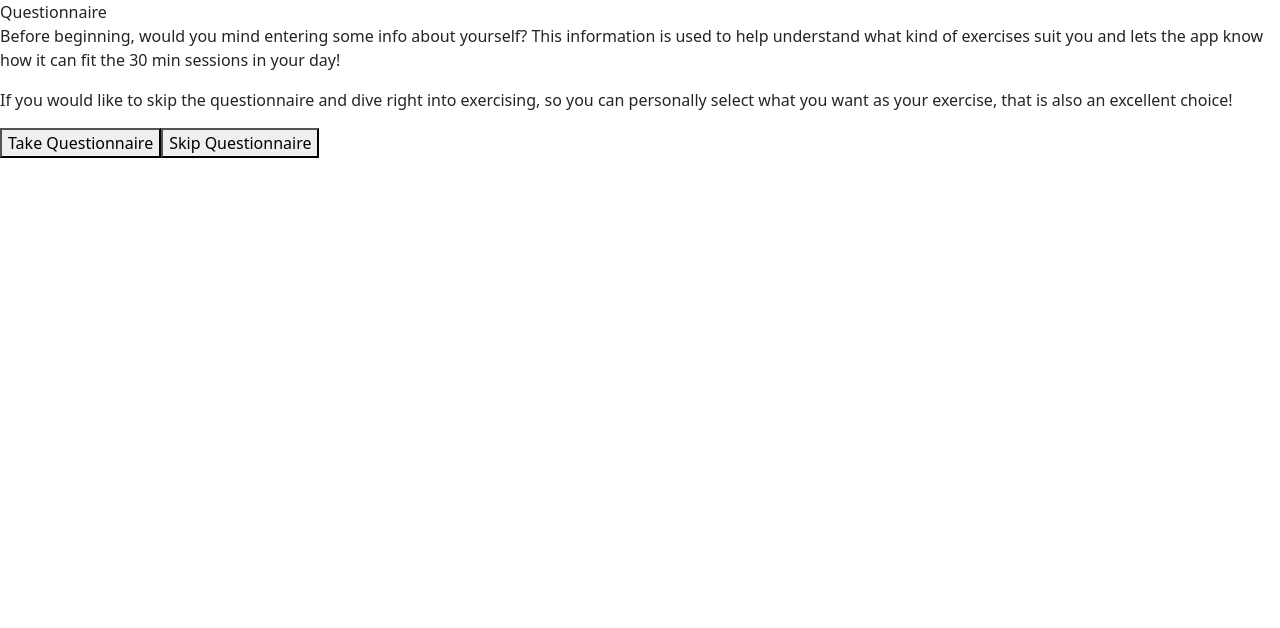
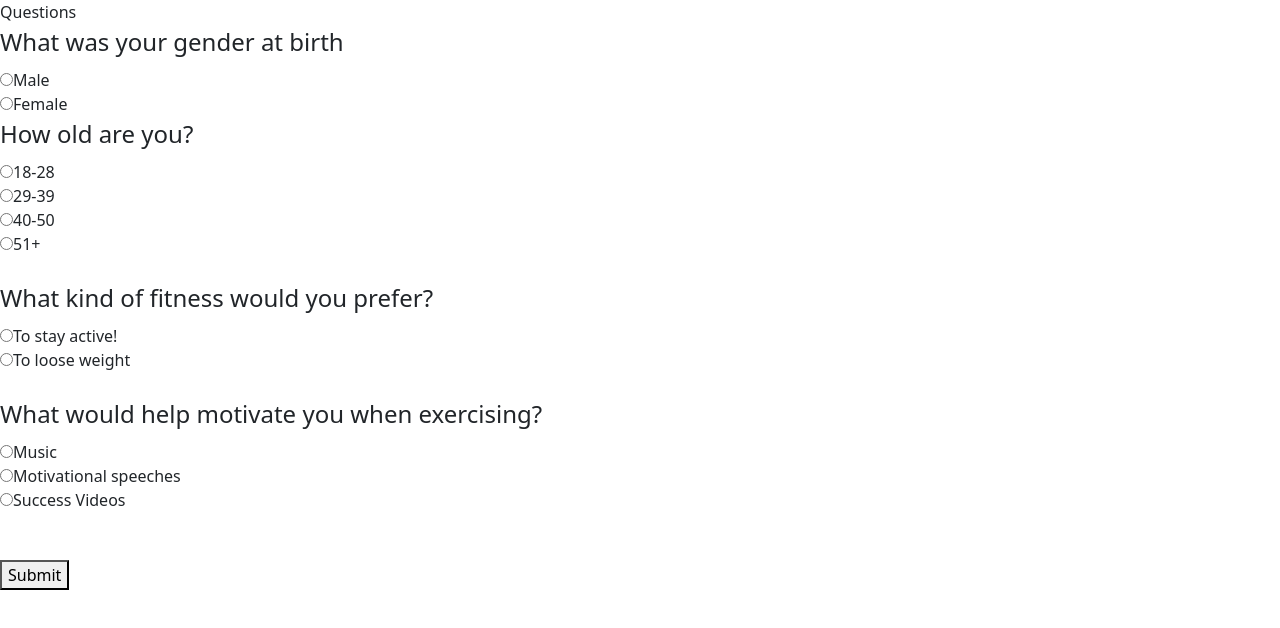
Before and after one commit to calvinalee2006/Beginners-guide-to-fitness, a React (Create React App) app: page /questions in a window 1280 px wide. Shown: the top 628 px of the page. Built offline with nearby package versions, Linux system fonts and the light colour scheme.

Commit message:
trying to work with bootstrap radio buttons

```diff
--- a/src/App.js
+++ b/src/App.js
@@ -1,8 +1,7 @@
 import React from 'react';
 import Introduction from './components/introduction';
-import Questions from './components/questions';
-import Sex from './components/sex';
-import Male from './components/male';
+import Questions from './components/beginning';
+import Male from './components/questions';
 import {BrowserRouter as Router, Route, Routes} from 'react-router-dom';
 
  export default function App() {
@@ -10,9 +9,8 @@ import {BrowserRouter as Router, Route, Routes} from 'react-router-dom';
     <Router>
       <Routes>
         <Route path= "/" element={<Introduction />} />
-        <Route path="/questions" element= {<Questions />} />
-        <Route path="/sex" element= {<Sex />} />
-        <Route path="/male" element= {<Male />} />
+        <Route path="/beginning" element= {<Questions />} />
+        <Route path="/questions" element= {<Male />} />
       </Routes>
     </Router>
   );
--- /dev/null
+++ b/src/components/beginning.js
@@ -0,0 +1,23 @@
+import React from 'react';
+import {NavLink} from 'react-router-dom'
+import 'bootstrap/dist/css/bootstrap.min.css'
+
+export default function Questions() {
+    return (
+        <>
+        <p>Before beginning, would you mind entering some info about yourself? This information
+            is used to help understand what kind of exercises suit you and lets the app know how
+            it can fit the 30 min sessions in your day!
+        </p>
+        <p>If you would like to skip the questionnaire and dive right into exercising, so you
+            can personally select what you want as your exercise, that is also an excellent
+            choice! </p>
+            <NavLink to="/questions">
+            <button>Take Questionnaire</button>
+            </NavLink>
+            <NavLink to="/exercise">
+            <button>Skip Questionnaire</button>
+            </NavLink>
+        </>
+    )
+}
--- a/src/components/introduction.js
+++ b/src/components/introduction.js
@@ -16,7 +16,7 @@ export default function introduction() {
         <p>This app is to get you moving for just 30 minutes a day! Minimum cardio or
           small at home exercises to do to make sure you are keeping healthy and keeping your heartbeat up,
           at the same time focusing clearing your mind of stress for the days ahead! </p>
-          <NavLink to="/questions">
+          <NavLink to="/beginning">
             <button>Next</button>
             </NavLink>
 
--- a/src/components/questions.js
+++ b/src/components/questions.js
@@ -1,24 +1,175 @@
-import React from 'react';
+import React, {useState} from 'react';
 import {NavLink} from 'react-router-dom'
 import 'bootstrap/dist/css/bootstrap.min.css'
+import Form from 'react-bootstrap/Form';
 
-export default function Questions() {
+//Buttons show clicked in console but not on page, continue investigation. Css issue?
+
+export default function male() {
+    const[formData, setFormData] = useState(
+        {gender: "", userAge: "", goals:"", motivate: ""
+            }
+        )
+
+    function handleChange(event){
+        const{name, value, type, checked} = event.target
+       setFormData(prevFormData => {
+        return {
+            ...prevFormData,
+            [name]: type === 'checkbox' ? checked : value
+        }
+       })
+    }
+
+    function handleSubmit(event) {
+        event.preventDefault()
+        console.log(formData)
+       }
+
     return (
         <>
-        <header>Questionnaire</header>
-        <p>Before beginning, would you mind entering some info about yourself? This information
-            is used to help understand what kind of exercises suit you and lets the app know how
-            it can fit the 30 min sessions in your day!
-        </p>
-        <p>If you would like to skip the questionnaire and dive right into exercising, so you
-            can personally select what you want as your exercise, that is also an excellent
-            choice! </p>
-            <NavLink to="/sex">
-            <button>Take Questionnaire</button>
-            </NavLink>
-            <NavLink to="/exercise">
-            <button>Skip Questionnaire</button>
-            </NavLink>
+        <header>Questions</header>
+
+<Form onSubmit={handleSubmit}>
+
+    <fieldset>
+    <legend>What was your gender at birth</legend>
+        <input
+        type='radio'
+        id = 'male'
+        name = 'gender'
+        value = 'male'
+        checked={formData.male === "male"}
+        onChange={handleChange}/>
+        <label htmlFor="male"> Male </label>
+                <br />
+
+        <input
+        type='radio'
+        id='female'
+        name='gender'
+        value = 'female'
+        checked={formData.female === "female"}
+        onChange={handleChange}/>
+        <label htmlFor="female"> Female </label>
+                <br />
+    </fieldset>
+            <fieldset>
+                <legend>How old are you?</legend>
+
+                <input
+                type='radio'
+                id="young"
+                name="userAge"
+                value="young"
+                checked={formData.young === "young"}
+                onChange={handleChange}
+                />
+                <label htmlFor="young"> 18-28 </label>
+                <br />
+
+                <input
+                type='radio'
+                id="middleAged"
+                name="userAge"
+                value="middleAged"
+                checked={formData.middleAged === "middleAged"}
+                onChange={handleChange}
+                />
+                <label htmlFor="middleAged"> 29-39 </label>
+                <br />
+
+                <input
+                type='radio'
+                id="older"
+                name="userAge"
+                value="older"
+                checked={formData.older === "older"}
+                onChange={handleChange}
+                />
+                <label htmlFor="older"> 40-50 </label>
+                <br />
+
+                <input
+                type='radio'
+                id="senior"
+                name="userAge"
+                value="senior"
+                checked={formData.senior === "senior"}
+                onChange={handleChange}
+                />
+                <label htmlFor="senior"> 51+ </label>
+                <br />
+            </fieldset>
+            <br />
+
+            <fieldset>
+                <legend>What kind of fitness would you prefer?</legend>
+
+                <input
+                type="radio"
+                id="active"
+                name="goals"
+                value="active"
+                checked = {formData.active === "active"}
+                onChange={handleChange}
+                />
+                <label htmlFor='active'>To stay active!</label>
+                <br />
+
+                <input
+                type="radio"
+                id="weight"
+                name="goals"
+                value= "weight"
+                checked = {formData.weight === "weight"}
+                onChange={handleChange}
+                />
+                <label htmlFor="weight"> To loose weight</label>
+            </fieldset>
+            <br />
+
+            <fieldset>
+                <legend>What would help motivate you when exercising?</legend>
+
+                <input
+                type ="radio"
+                id="music"
+                name = "motivate"
+                value="music"
+                checked = {formData.music === 'music'}
+                onChange={handleChange}
+                />
+                <label htmlFor = "music"> Music</label>
+                <br />
+
+                <input
+                type ="radio"
+                id="speeches"
+                name ="motivate"
+                value ="speeches"
+                checked = {formData.speeches === "speeches"}
+                onChange = {handleChange}
+                />
+                <label htmlFor = "speeches">Motivational speeches</label>
+                <br />
+
+                <input
+                type = "radio"
+                id="videos"
+                name ="motivate"
+                value ="videos"
+                checked ={formData.videos === "videos"}
+                onChange = {handleChange}
+                />
+                <label htmlFor = "videos"> Success Videos</label>
+            </fieldset>
+            <br />
+            <br />
+            <button>Submit</button>
+            </Form>
+
+
         </>
     )
 }
--- a/src/components/sex.js
+++ /dev/null
@@ -1,18 +0,0 @@
-import React from 'react';
-import {NavLink} from 'react-router-dom'
-import 'bootstrap/dist/css/bootstrap.min.css'
-
-export default function sex() {
-    return (
-        <>
-        <header>Gender</header>
-        <p>What was your gender at birth?</p>
-        <NavLink to="/male">
-            <button>Male</button>
-            </NavLink>
-            <NavLink to="/female">
-            <button>Female</button>
-            </NavLink>
-        </>
-    )
-}
```
Also changed, not shown: src/components/male.js (deleted, +0 -144 lines).
